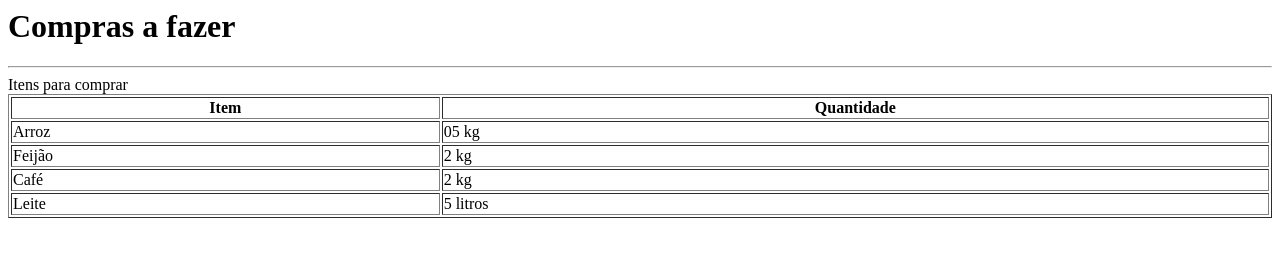
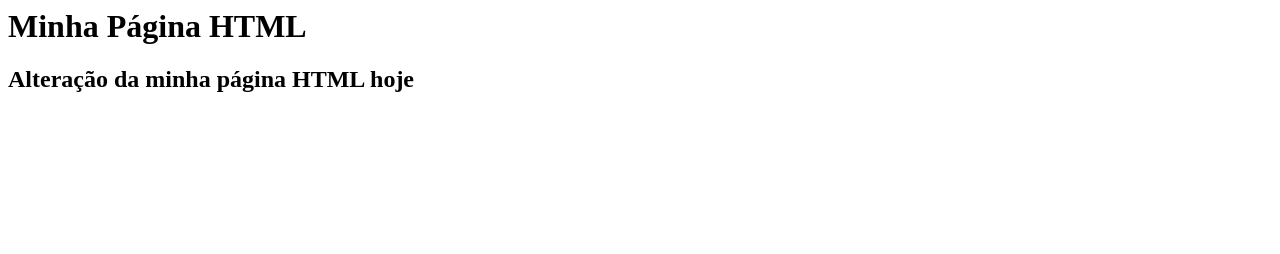
Before and after one commit to Joao92juninho/Junior_No_Itau, a plain HTML site: page Index.html in a window 1280 px wide. Drawn offline with Linux system fonts and the light colour scheme.

Commit message:
Arquivo index.html atualizado novamente

```diff
--- a/Index.html
+++ b/Index.html
@@ -1,33 +1,6 @@
 <html>
-	<head>
-		<title>.: My Initial Page :.</title>
-	</head>
 	<body>
-		<h1> Compras a fazer </h1>
-		<hr/>
-		Itens para comprar
-
-		<table border="1" width=100%>
-			<tr>
-				<th>Item</th>
-				<th>Quantidade</th>
-			</tr>
-			<tr>
-				<td>Arroz</td>
-				<td>05 kg</td>
-			</tr>
-			<tr>
-				<td>Feijão</td>
-				<td>2 kg</td>
-			</tr>
-			<tr>
-				<td>Café</td>
-				<td>2 kg</td>
-			</tr>
-			<tr>
-				<td>Leite</td>
-				<td>5 litros</td>
-			</tr>
-		</table>
+		<h1>Minha Página HTML</h1>
+		<h2>Alteração da minha página HTML hoje</h2>
 	</body>
 </html>
```
